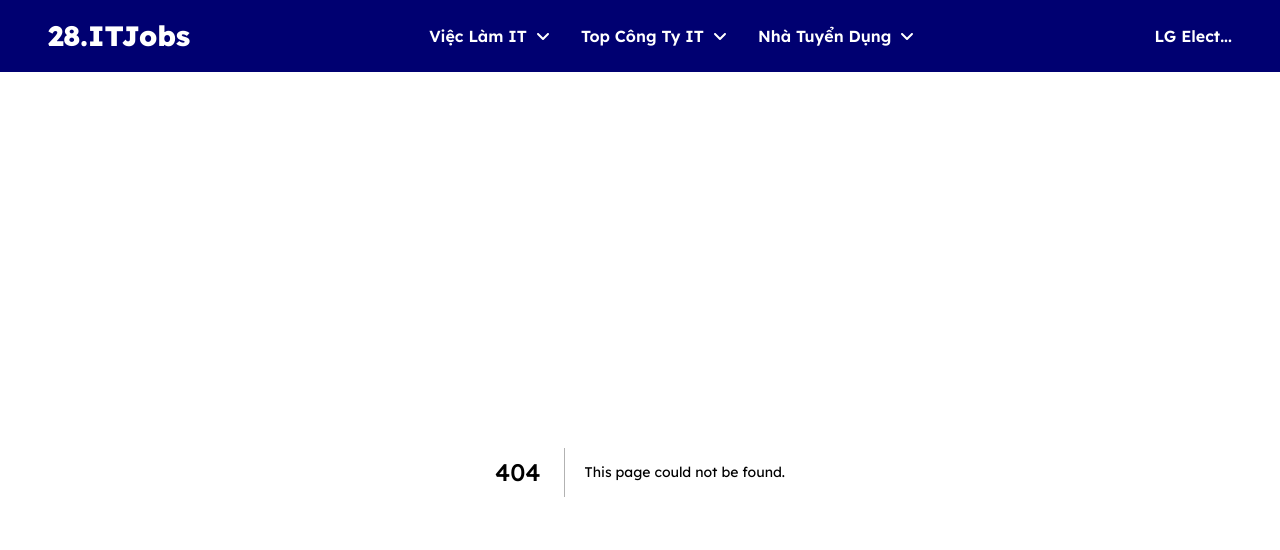
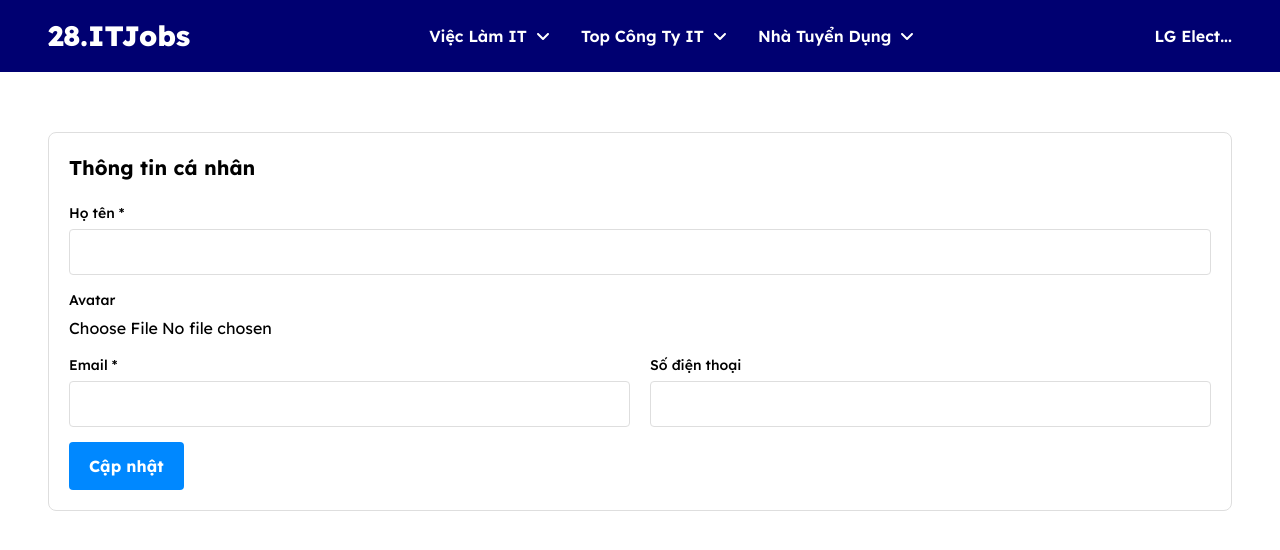
Before and after one commit to khahnm04/ITJobs, a Next.js app: page /user/profile in a window 1280 px wide. Before the commit this address had no page. Shown: the top 550 px of the page. Built offline with nearby package versions, Linux system fonts and the light colour scheme.

Commit message:
Dựng trang Thông tin cá nhân

```diff
--- /dev/null
+++ b/src/app/(pages)/user/profile/page.tsx
@@ -0,0 +1,74 @@
+import { Metadata } from "next"
+
+export const metadata: Metadata = {
+  title: "Thông tin cá nhân",
+  description: "Mô tả trang thông tin cá nhân...",
+}
+
+export default function UserManageProfilePage() {
+  return (
+    <>
+      <div className="py-[60px]">
+        <div className="container mx-auto px-[16px]">
+          <div className="border border-[#DEDEDE] rounded-[8px] p-[20px]">
+            <h1 className="font-[700] text-[20px] text-black mb-[20px]">
+              Thông tin cá nhân
+            </h1>
+            <form action="" className="grid sm:grid-cols-2 grid-cols-1 gap-x-[20px] gap-y-[15px]">
+              <div className="sm:col-span-2">
+                <label htmlFor="fullName" className="block font-[500] text-[14px] text-black mb-[5px]">
+                  Họ tên *
+                </label>
+                <input
+                  type="text"
+                  name=""
+                  id="fullName"
+                  className="w-[100%] h-[46px] border border-[#DEDEDE] rounded-[4px] py-[14px] px-[20px] font-[500] text-[14px] text-black"
+                />
+              </div>
+              <div className="sm:col-span-2">
+                <label htmlFor="avatar" className="block font-[500] text-[14px] text-black mb-[5px]">
+                  Avatar
+                </label>
+                <input
+                  type="file"
+                  name=""
+                  id="avatar"
+                  accept="image/*"
+                  className=""
+                />
+              </div>
+              <div className="">
+                <label htmlFor="email" className="block font-[500] text-[14px] text-black mb-[5px]">
+                  Email *
+                </label>
+                <input
+                  type="email"
+                  name=""
+                  id="email"
+                  className="w-[100%] h-[46px] border border-[#DEDEDE] rounded-[4px] py-[14px] px-[20px] font-[500] text-[14px] text-black"
+                />
+              </div>
+              <div className="">
+                <label htmlFor="phone" className="block font-[500] text-[14px] text-black mb-[5px]">
+                  Số điện thoại
+                </label>
+                <input
+                  type="text"
+                  name=""
+                  id="phone"
+                  className="w-[100%] h-[46px] border border-[#DEDEDE] rounded-[4px] py-[14px] px-[20px] font-[500] text-[14px] text-black"
+                />
+              </div>
+              <div className="sm:col-span-2">
+                <button className="bg-[#0088FF] rounded-[4px] h-[48px] px-[20px] font-[700] text-[16px] text-white">
+                  Cập nhật
+                </button>
+              </div>
+            </form>
+          </div>
+        </div>
+      </div>
+    </>
+  )
+}
```
